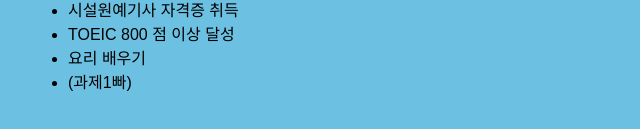
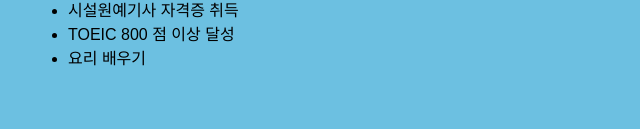
Before and after one commit to sangsangbar34/profile, a plain HTML site: page index.html in a window 1280 px wide. Shown: the part 783-912 px from the top of the page, 0-640 px from the left. Drawn offline with Linux system fonts and the light colour scheme.

Commit message:
Add files via upload

```diff
--- a/index.html
+++ b/index.html
@@ -51,7 +51,6 @@
     <li>시설원예기사 자격증 취득</li>
     <li>TOEIC 800 점 이상 달성</li>
     <li>요리 배우기</li>
-    <li>(과제1빠)</li>
   </ul>
 </body>
 </html>
```
